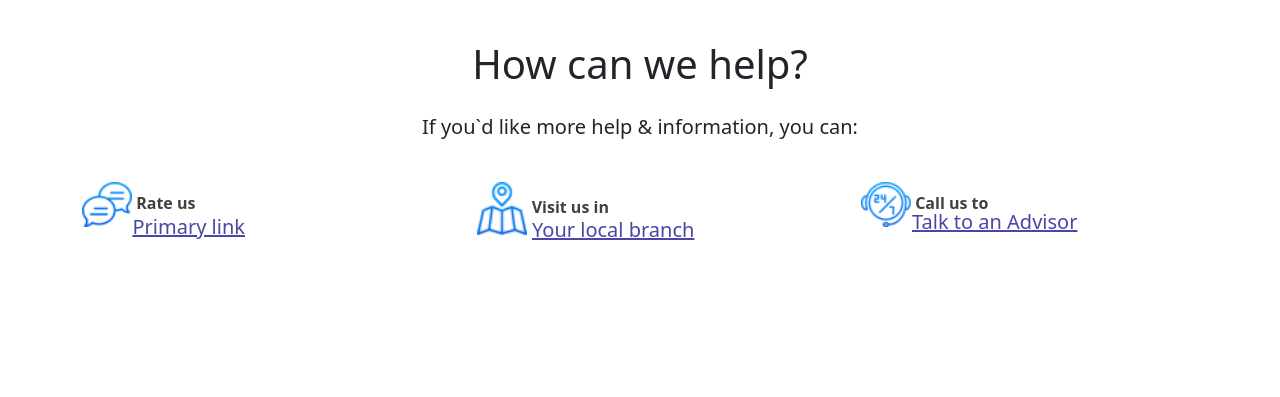
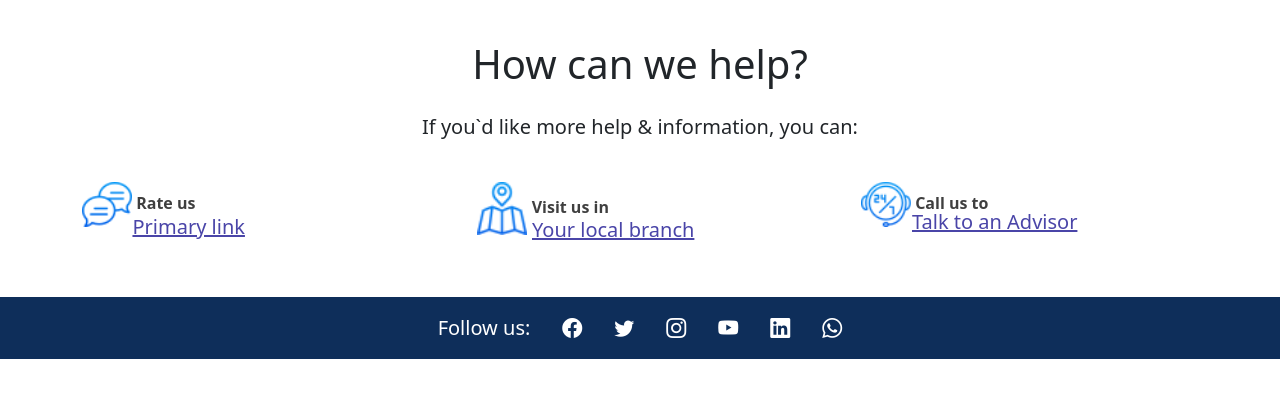
Before and after one commit to imeshhirushan2117/Combank-clone-website, a plain HTML site: page index.html in a window 1280 px wide. Shown: the part 4957-5354 px from the top of the page. Drawn offline with nearby package versions, Linux system fonts and the light colour scheme.

Commit message:
added-follow-us-page

```diff
--- a/index.html
+++ b/index.html
@@ -1952,6 +1952,19 @@
   </section>
   <!-- help secction end -->
 
+  <!-- Strat Follow us secaction-->
+<section style="background-color: #0E2E5A; color: white;">
+  <div class="d-flex flex-row mb-3 justify-content-center">
+    <div class="p-3 fw-medium fs-5">Follow us:</div>
+    <div class="p-3 fw-medium"><a class="bi bi-facebook text-white fs-5 follow-icon" ></a></div>
+    <div class="p-3 fw-medium"><a class="bi bi-twitter text-white fs-5 follow-icon"></a></div>
+    <div class="p-3 fw-medium"><a class="bi bi-instagram text-white fs-5 follow-icon" ></a></div>
+    <div class="p-3 fw-medium"><a class="bi bi-youtube text-white fs-5 follow-icon"></a></div>
+    <div class="p-3 fw-medium"><a class="bi bi-linkedin text-white fs-5 follow-icon"></a></div>
+    <div class="p-3 fw-medium"><a class="bi bi-whatsapp text-white fs-5 follow-icon"></a></div>
+  </div>
+</section>
+  <!-- End Follow us page-->
 
   <div style="padding-top:100% ;">
     Lorem ipsum dolor sit amet consectetur adipisicing elit. Mollitia cupiditate, architecto corporis aperiam eligendi
--- a/styles.css
+++ b/styles.css
@@ -174,3 +174,16 @@
     cursor: pointer;
 
 }
+
+/*Strat Follow us secaction*/
+
+.follow-icon {
+    cursor: pointer;
+    transition: transform .2s;
+}
+
+.follow-icon:hover {
+    -ms-transform: scale(1.5); /* IE 9 */
+    -webkit-transform: scale(1.5); /* Safari 3-8 */
+    transform: scale(1.5);
+  }
```
